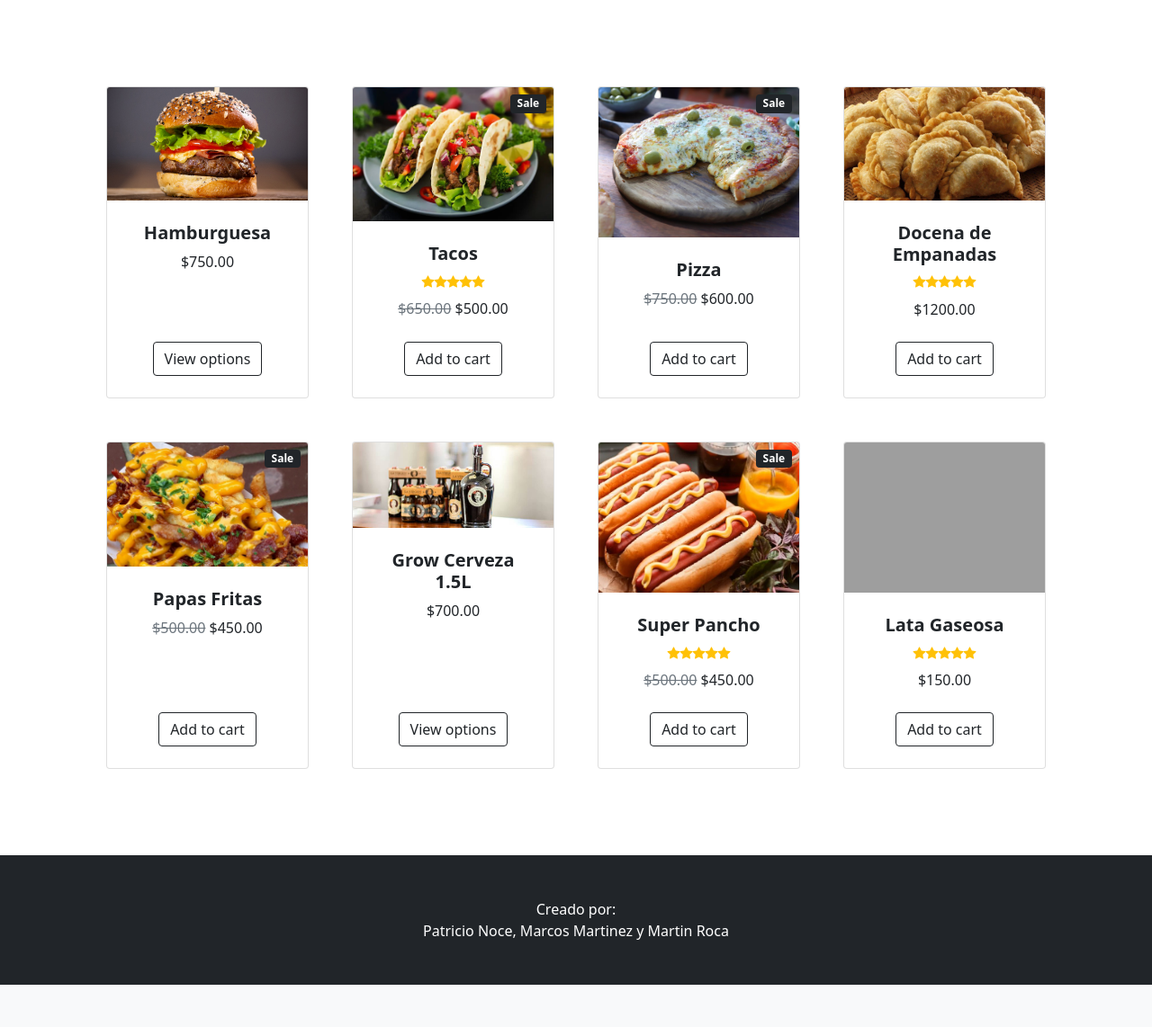
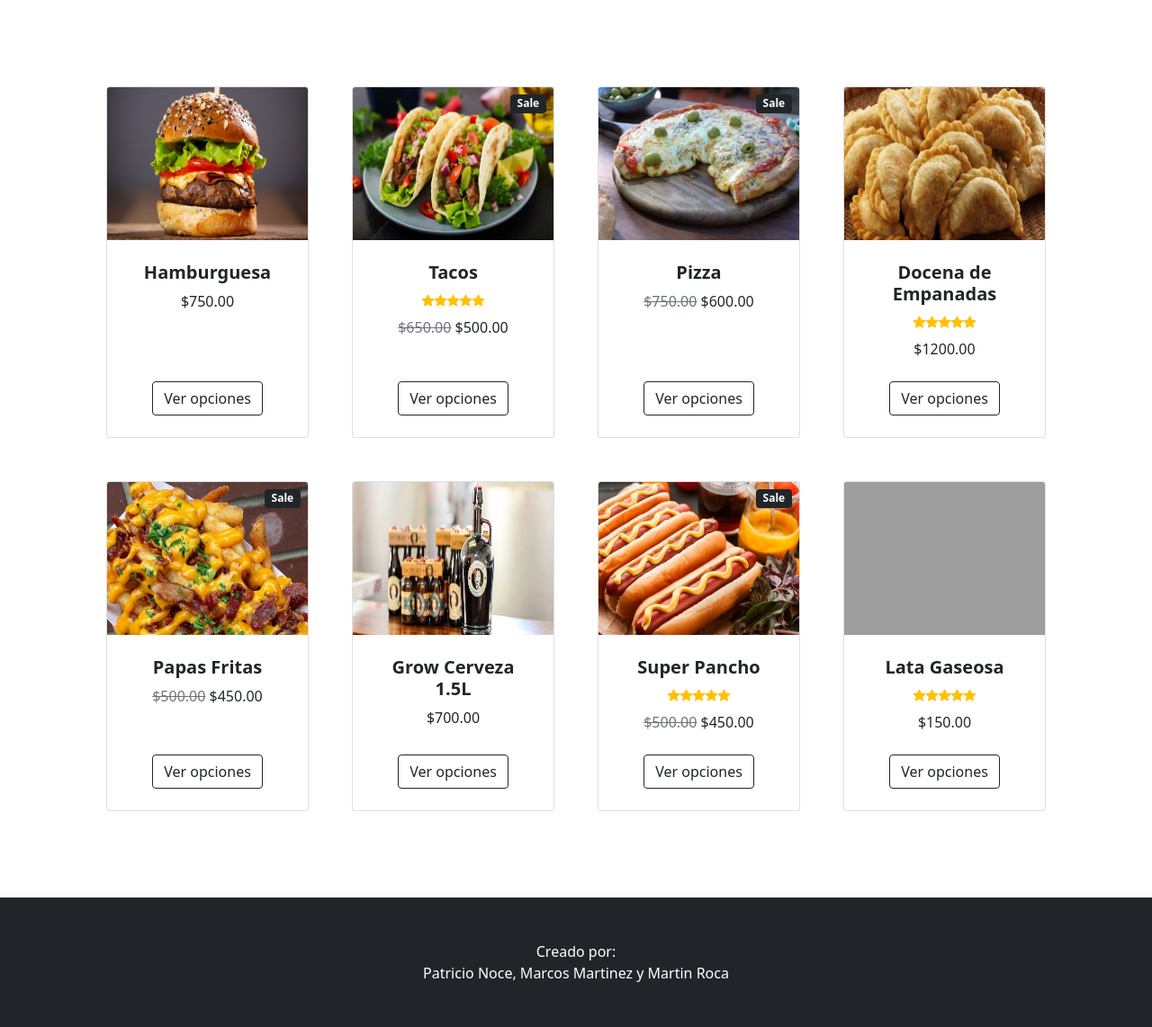
Before and after one commit to PatricioNoce/Proyecto_Grupo_5_NMR, a Django app: page /nmr_food/ in a window 1280 px wide. Shown: the part 233-1375 px from the top of the page at 90% size. Before the commit the page ends 1328 px from the top, so only its background shows below. Run offline with Django 4.2, Linux system fonts and the light colour scheme; data that the repository does not hold is empty; some libraries are stand-ins or nearby versions; grey boxes are pictures that could not be loaded.

Commit message:
agregue links y iguale tamano fotos inicio

```diff
--- a/nmr_food/templates/nmr_food/index.html
+++ b/nmr_food/templates/nmr_food/index.html
@@ -94,7 +94,7 @@
                     <div class="col mb-5">
                         <div class="card h-100">
                             <!-- Product image-->
-                            <img class="card-img-top" src="{% static 'nmr_food/assets/burger.jpg' %}" alt="..." />
+                            <img class="card-img-top" width="100px" height="170px" src="{% static 'nmr_food/assets/burger.jpg' %}" alt="..." />
                             <!-- Product details-->
                             <div class="card-body p-4">
                                 <div class="text-center">
@@ -106,7 +106,7 @@
                             </div>
                             <!-- Product actions-->
                             <div class="card-footer p-4 pt-0 border-top-0 bg-transparent">
-                                <div class="text-center"><a class="btn btn-outline-dark mt-auto" href="#">View options</a></div>
+                                <div class="text-center"><a class="btn btn-outline-dark mt-auto" href="{% url 'menu-list' %}">Ver opciones</a></div>
                             </div>
                         </div>
                     </div>
@@ -115,7 +115,7 @@
                             <!-- Sale badge-->
                             <div class="badge bg-dark text-white position-absolute" style="top: 0.5rem; right: 0.5rem">Sale</div>
                             <!-- Product image-->
-                            <img class="card-img-top" src="{% static 'nmr_food/assets/tacos.jpg' %}" alt="..." />
+                            <img class="card-img-top" width="100px" height="170px" src="{% static 'nmr_food/assets/tacos.jpg' %}" alt="..." />
                             <!-- Product details-->
                             <div class="card-body p-4">
                                 <div class="text-center">
@@ -136,7 +136,7 @@
                             </div>
                             <!-- Product actions-->
                             <div class="card-footer p-4 pt-0 border-top-0 bg-transparent">
-                                <div class="text-center"><a class="btn btn-outline-dark mt-auto" href="#">Add to cart</a></div>
+                                <div class="text-center"><a class="btn btn-outline-dark mt-auto" href="{% url 'menu-list' %}">Ver opciones</a></div>
                             </div>
                         </div>
                     </div>
@@ -145,7 +145,7 @@
                             <!-- Sale badge-->
                             <div class="badge bg-dark text-white position-absolute" style="top: 0.5rem; right: 0.5rem">Sale</div>
                             <!-- Product image-->
-                            <img class="card-img-top" src="{% static 'nmr_food/assets/pizza.jpg' %}" alt="..." />
+                            <img class="card-img-top" width="100px" height="170px" src="{% static 'nmr_food/assets/pizza.jpg' %}" alt="..." />
                             <!-- Product details-->
                             <div class="card-body p-4">
                                 <div class="text-center">
@@ -158,14 +158,14 @@
                             </div>
                             <!-- Product actions-->
                             <div class="card-footer p-4 pt-0 border-top-0 bg-transparent">
-                                <div class="text-center"><a class="btn btn-outline-dark mt-auto" href="#">Add to cart</a></div>
+                                <div class="text-center"><a class="btn btn-outline-dark mt-auto" href="{% url 'menu-list' %}">Ver opciones</a></div>
                             </div>
                         </div>
                     </div>
                     <div class="col mb-5">
                         <div class="card h-100">
                             <!-- Product image-->
-                            <img class="card-img-top" src="{% static 'nmr_food/assets/empanadas.jpg' %}" alt="..." />
+                            <img class="card-img-top" width="100px" height="170px" src="{% static 'nmr_food/assets/empanadas.jpg' %}" alt="..." />
                             <!-- Product details-->
                             <div class="card-body p-4">
                                 <div class="text-center">
@@ -185,7 +185,7 @@
                             </div>
                             <!-- Product actions-->
                             <div class="card-footer p-4 pt-0 border-top-0 bg-transparent">
-                                <div class="text-center"><a class="btn btn-outline-dark mt-auto" href="#">Add to cart</a></div>
+                                <div class="text-center"><a class="btn btn-outline-dark mt-auto" href="{% url 'menu-list' %}">Ver opciones</a></div>
                             </div>
                         </div>
                     </div>
@@ -194,7 +194,7 @@
                             <!-- Sale badge-->
                             <div class="badge bg-dark text-white position-absolute" style="top: 0.5rem; right: 0.5rem">Sale</div>
                             <!-- Product image-->
-                            <img class="card-img-top" src="{% static 'nmr_food/assets/fritas.jpg' %}" alt="..." />
+                            <img class="card-img-top" width="100px" height="170px" src="{% static 'nmr_food/assets/fritas.jpg' %}" alt="..." />
                             <!-- Product details-->
                             <div class="card-body p-4">
                                 <div class="text-center">
@@ -207,14 +207,14 @@
                             </div>
                             <!-- Product actions-->
                             <div class="card-footer p-4 pt-0 border-top-0 bg-transparent">
-                                <div class="text-center"><a class="btn btn-outline-dark mt-auto" href="#">Add to cart</a></div>
+                                <div class="text-center"><a class="btn btn-outline-dark mt-auto" href="{% url 'menu-list' %}">Ver opciones</a></div>
                             </div>
                         </div>
                     </div>
                     <div class="col mb-5">
                         <div class="card h-100">
                             <!-- Product image-->
-                            <img class="card-img-top" src="{% static 'nmr_food/assets/growlers.jpg' %}" alt="..." />
+                            <img class="card-img-top" width="100px" height="170px" src="{% static 'nmr_food/assets/growlers.jpg' %}" alt="..." />
                             <!-- Product details-->
                             <div class="card-body p-4">
                                 <div class="text-center">
@@ -226,7 +226,7 @@
                             </div>
                             <!-- Product actions-->
                             <div class="card-footer p-4 pt-0 border-top-0 bg-transparent">
-                                <div class="text-center"><a class="btn btn-outline-dark mt-auto" href="#">View options</a></div>
+                                <div class="text-center"><a class="btn btn-outline-dark mt-auto" href="{% url 'menu-list' %}">Ver opciones</a></div>
                             </div>
                         </div>
                     </div>
@@ -235,7 +235,7 @@
                             <!-- Sale badge-->
                             <div class="badge bg-dark text-white position-absolute" style="top: 0.5rem; right: 0.5rem">Sale</div>
                             <!-- Product image-->
-                            <img class="card-img-top" src="{% static 'nmr_food/assets/superpancho.jpg' %}" alt="..." />
+                            <img class="card-img-top" width="100px" height="170px" src="{% static 'nmr_food/assets/superpancho.jpg' %}" alt="..." />
                             <!-- Product details-->
                             <div class="card-body p-4">
                                 <div class="text-center">
@@ -256,14 +256,14 @@
                             </div>
                             <!-- Product actions-->
                             <div class="card-footer p-4 pt-0 border-top-0 bg-transparent">
-                                <div class="text-center"><a class="btn btn-outline-dark mt-auto" href="#">Add to cart</a></div>
+                                <div class="text-center"><a class="btn btn-outline-dark mt-auto" href="{% url 'menu-list' %}">Ver opciones</a></div>
                             </div>
                         </div>
                     </div>
                     <div class="col mb-5">
                         <div class="card h-100">
                             <!-- Product image-->
-                            <img class="card-img-top" src="{% static 'nmr_food/assets/gaseosas.jpg' %}" alt="..." />
+                            <img class="card-img-top" width="100px" height="170px" src="{% static 'nmr_food/assets/gaseosas.jpg' %}" alt="..." />
                             <!-- Product details-->
                             <div class="card-body p-4">
                                 <div class="text-center">
@@ -283,7 +283,7 @@
                             </div>
                             <!-- Product actions-->
                             <div class="card-footer p-4 pt-0 border-top-0 bg-transparent">
-                                <div class="text-center"><a class="btn btn-outline-dark mt-auto" href="#">Add to cart</a></div>
+                                <div class="text-center"><a class="btn btn-outline-dark mt-auto" href="{% url 'menu-list' %}">Ver opciones</a></div>
                             </div>
                         </div>
                     </div>
--- a/nmr_food/views.py
+++ b/nmr_food/views.py
@@ -110,6 +110,7 @@ class Nmr_Logout(LogoutView):
 class HomeView(LoginRequiredMixin, TemplateView):
     template_name = 'nmr_food/index.html'
 
+
 class ListPost(LoginRequiredMixin, ListView):
     model=Post
 
```
Also changed, not shown: db.sqlite3, media/menus/burger.jpg (added).
